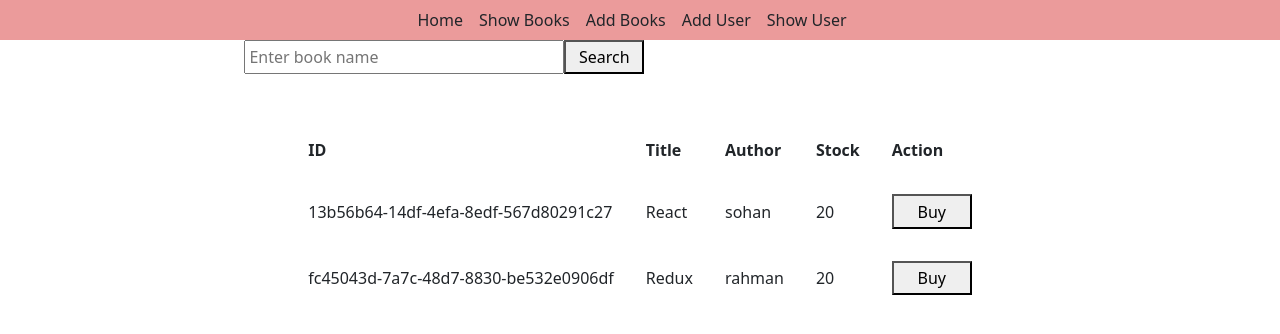
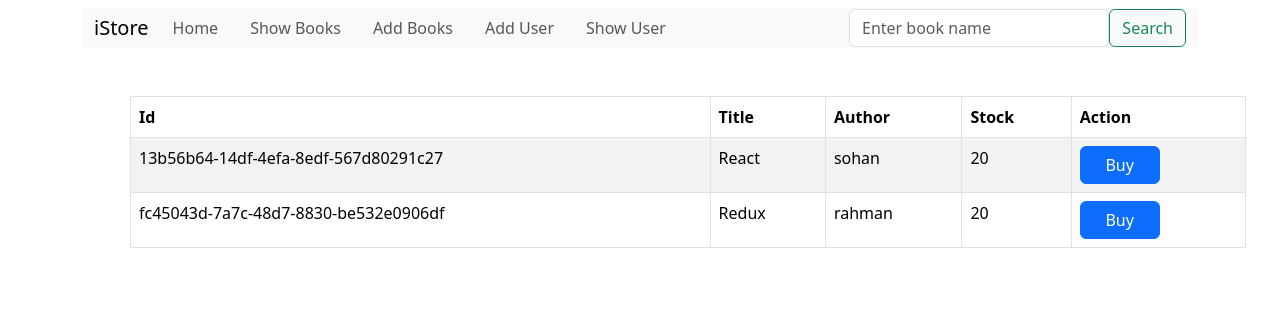
Before and after one commit to sohan065/REDUX_TOOLKIT_CRUD_APP, a React (Create React App) app: page / in a window 1280 px wide. Shown: the top 334 px of the page. Built offline with nearby package versions, Linux system fonts and the light colour scheme.

Commit message:
navbar removed

```diff
--- a/src/features/users/AddUser.jsx
+++ b/src/features/users/AddUser.jsx
@@ -5,7 +5,7 @@ import { storeUser } from "./usersSlice";
 import { useNavigate } from "react-router-dom";
 
 export default function AddUser() {
-  const [user, setUser] = useState({});
+  const [user, setUser] = useState({ password: "1234" });
   const dispatch = useDispatch();
   const navigate = useNavigate();
   const getUserData = (e) => {
--- a/src/features/users/UserView.jsx
+++ b/src/features/users/UserView.jsx
@@ -10,7 +10,7 @@ export default function UserView() {
   useEffect(() => {
     dispatch(getAllUser());
   }, []);
-  console.log(users);
+  // console.log(users);
   return (
     <div>
       {isLoading && <h1>Loading...</h1>}
--- a/src/features/users/usersSlice.js
+++ b/src/features/users/usersSlice.js
@@ -4,10 +4,7 @@ import axios from "axios";
 export const storeUser = createAsyncThunk(
   "storeUser",
   async (data, { rejectWithValue }) => {
-    const res = await axios.post(
-      "https://64b23b1d38e74e386d54d1fd.mockapi.io/users",
-      data
-    );
+    const res = await axios.post("http://127.0.0.1:8000/user/create", data);
     try {
       return res.data;
     } catch (error) {
@@ -16,10 +13,8 @@ export const storeUser = createAsyncThunk(
   }
 );
 
-export const getAllUser = createAsyncThunk("posts/getAllPosts", async () => {
-  const response = await axios.get(
-    "https://64b23b1d38e74e386d54d1fd.mockapi.io/users"
-  );
+export const getAllUser = createAsyncThunk("user/getAllUser", async () => {
+  const response = await axios.get("http://127.0.0.1:8000/user/data");
   return response.data;
 });
 
--- a/src/index.js
+++ b/src/index.js
@@ -5,7 +5,7 @@ import App from "./App";
 import reportWebVitals from "./reportWebVitals";
 import { Provider } from "react-redux";
 import store from "./app/store";
-import "../node_modules/react-bootstrap/dist/react-bootstrap.min.js";
+import "../node_modules/react-bootstrap/dist/react-bootstrap.js";
 import "../node_modules/bootstrap/dist/css/bootstrap.css";
 const root = ReactDOM.createRoot(document.getElementById("root"));
 root.render(
--- /dev/null
+++ b/src/layouts/Header.jsx
@@ -0,0 +1,101 @@
+import React, { useEffect, useState } from "react";
+import { useSelector, useDispatch } from "react-redux";
+import { useNavigate } from "react-router-dom";
+import { buyBooks, searchBooks } from "../features/books/bookSlice";
+import { Link } from "react-router-dom";
+import Button from "react-bootstrap/Button";
+import Container from "react-bootstrap/Container";
+import Form from "react-bootstrap/Form";
+import Nav from "react-bootstrap/Nav";
+import Navbar from "react-bootstrap/Navbar";
+import Table from "react-bootstrap/Table";
+export default function Header() {
+  const [searchText, setSearchText] = useState("");
+  const filteredBooks = useSelector(
+    (state) => state.booksReducer.filteredBooks
+  );
+  const dispatch = useDispatch();
+  const navigate = useNavigate();
+  const handleBuy = (id) => {
+    dispatch(buyBooks(id));
+    navigate("/");
+  };
+  const handleSearch = () => {
+    dispatch(searchBooks(searchText));
+  };
+  useEffect(() => {
+    dispatch(searchBooks(searchText));
+  }, [searchText]);
+  return (
+    <div className="container">
+      <Navbar expand="lg" className="bg-body-tertiary mt-2">
+        <Container fluid>
+          <Navbar.Brand href="#">iStore</Navbar.Brand>
+          <Navbar.Toggle aria-controls="navbarScroll" />
+          <Navbar.Collapse id="navbarScroll">
+            <Nav
+              className="me-auto my-2 my-lg-0"
+              style={{ maxHeight: "100px" }}
+              navbarScroll>
+              <Link to="/" className="nav-link">
+                Home
+              </Link>
+              <Link to="/show-books" className="nav-link">
+                Show Books
+              </Link>
+              <Link to="/add-book" className="nav-link">
+                Add Books
+              </Link>
+              <Link to="/add-user" className="nav-link">
+                Add User
+              </Link>
+              <Link to="/show-user" className="nav-link">
+                Show User
+              </Link>
+            </Nav>
+            <Form className="d-flex">
+              <Form.Control
+                type="text"
+                name="searchText"
+                value={searchText}
+                onChange={(e) => setSearchText(e.target.value)}
+                placeholder="Enter book name"
+              />
+              <Button variant="outline-success" onClick={handleSearch}>
+                Search
+              </Button>
+            </Form>
+          </Navbar.Collapse>
+        </Container>
+      </Navbar>
+      <Table striped bordered hover>
+        <thead>
+          <tr>
+            <th>Id</th>
+            <th>Title</th>
+            <th>Author</th>
+            <th>Stock</th>
+            <th>Action</th>
+          </tr>
+        </thead>
+        <tbody>
+          {filteredBooks &&
+            filteredBooks.map((book) => {
+              const { id, title, author, stock } = book;
+              return (
+                <tr key={id}>
+                  <td>{id}</td>
+                  <td>{title}</td>
+                  <td>{author}</td>
+                  <td>{stock}</td>
+                  <td>
+                    <Button onClick={() => handleBuy(id)}>Buy</Button>
+                  </td>
+                </tr>
+              );
+            })}
+        </tbody>
+      </Table>
+    </div>
+  );
+}
--- a/src/layouts/Navbar.jsx
+++ /dev/null
@@ -1,24 +0,0 @@
-import React from "react";
-import { Link } from "react-router-dom";
-
-export default function Navbar() {
-  return (
-    <nav>
-      <Link to="/" className="nav-link">
-        Home
-      </Link>
-      <Link to="/show-books" className="nav-link">
-        Show Books
-      </Link>
-      <Link to="/add-book" className="nav-link">
-        Add Books
-      </Link>
-      <Link to="/add-user" className="nav-link">
-        Add User
-      </Link>
-      <Link to="/show-user" className="nav-link">
-        Show User
-      </Link>
-    </nav>
-  );
-}
--- a/src/pages/Home.jsx
+++ b/src/pages/Home.jsx
@@ -1,32 +1,32 @@
-import React, { useEffect, useState } from "react";
-import { useSelector, useDispatch } from "react-redux";
-import { useNavigate } from "react-router-dom";
-import { buyBooks, searchBooks } from "../features/books/bookSlice";
+import React from "react";
+// import { useSelector, useDispatch } from "react-redux";
+// import { useNavigate } from "react-router-dom";
+// import { buyBooks, searchBooks } from "../features/books/bookSlice";
 
 export default function Home() {
-  const [searchText, setSearchText] = useState("");
-  const filteredBooks = useSelector(
-    (state) => state.booksReducer.filteredBooks
-  );
-  const dispatch = useDispatch();
-  const navigate = useNavigate();
-  const handleBuy = (id) => {
-    dispatch(buyBooks(id));
-    navigate("/");
-  };
-  const handleSearch = () => {
-    dispatch(searchBooks(searchText));
-  };
-  useEffect(() => {
-    dispatch(searchBooks(searchText));
-  }, [searchText]);
+  // const [searchText, setSearchText] = useState("");
+  // const filteredBooks = useSelector(
+  //   (state) => state.booksReducer.filteredBooks
+  // );
+  // const dispatch = useDispatch();
+  // const navigate = useNavigate();
+  // const handleBuy = (id) => {
+  //   dispatch(buyBooks(id));
+  //   navigate("/");
+  // };
+  // const handleSearch = () => {
+  //   dispatch(searchBooks(searchText));
+  // };
+  // useEffect(() => {
+  //   dispatch(searchBooks(searchText));
+  // }, [searchText]);
   // useEffect(() => {
   //   // Reload filteredBooks when it gets updated
   //   dispatch(searchBooks(searchText));
   // }, [filteredBooks]); // Add filteredBooks as a dependency
   return (
     <>
-      <div>
+      {/* <div>
         <input
           type="text"
           name="searchText"
@@ -64,7 +64,7 @@ export default function Home() {
               })}
           </tbody>
         </table>
-      </div>
+      </div> */}
     </>
   );
 }
--- a/src/routes/index.js
+++ b/src/routes/index.js
@@ -2,16 +2,16 @@ import React from "react";
 import { BrowserRouter, Route, Routes } from "react-router-dom";
 import Home from "../pages/Home";
 import Error from "../pages/Error";
-import Navbar from "../layouts/Navbar";
 import BookView from "../features/books/BookView";
 import AddBook from "../features/books/AddBook";
 import EditBook from "../features/books/EditBook";
 import AddUser from "../features/users/AddUser";
 import UserView from "../features/users/UserView";
+import Header from "../layouts/Header";
 export default function Index() {
   return (
     <BrowserRouter>
-      <Navbar />
+      <Header />
       <main>
         <Routes>
           <Route path="/" element={<Home />} />
```
Also changed, not shown: src/features/books/BookView.jsx (+0 -34 lines).
